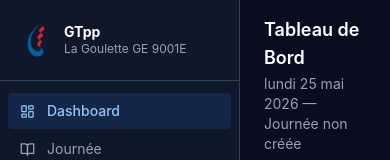
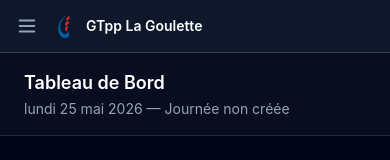
Before and after one commit to Karambenkraiem/GTPP, a React (Vite) app in the folder frontend/: page / in a window 390 px wide. Shown: the top 160 px of the page. Built offline with nearby package versions, Linux system fonts and the light colour scheme; no server answers; sample sign-in values are in the browser's storage.

Commit message:
feat: responsive mobile sidebar drawer with hamburger menu

```diff
--- a/frontend/src/components/Layout.tsx
+++ b/frontend/src/components/Layout.tsx
@@ -1,11 +1,46 @@
+import { useState } from 'react';
 import { Outlet } from 'react-router-dom';
+import { Menu } from 'lucide-react';
 import Sidebar from './Sidebar';
 
 export default function Layout() {
+  const [sidebarOpen, setSidebarOpen] = useState(false);
+
   return (
     <div className="flex bg-slate-950 min-h-screen text-slate-100">
-      <Sidebar />
-      <main className="flex-1 overflow-auto">
+      {/* Backdrop mobile */}
+      {sidebarOpen && (
+        <div
+          className="fixed inset-0 bg-black/60 z-20 md:hidden"
+          onClick={() => setSidebarOpen(false)}
+        />
+      )}
+
+      {/* Sidebar : fixé sur mobile, relatif sur desktop */}
+      <div
+        className={`fixed inset-y-0 left-0 z-30 md:relative md:flex-shrink-0 transition-transform duration-200 ease-in-out ${
+          sidebarOpen ? 'translate-x-0' : '-translate-x-full md:translate-x-0'
+        }`}
+      >
+        <Sidebar onClose={() => setSidebarOpen(false)} />
+      </div>
+
+      {/* Contenu principal */}
+      <main className="flex-1 overflow-auto min-w-0">
+        {/* Barre mobile */}
+        <div className="md:hidden flex items-center gap-3 px-4 py-3 bg-slate-900 border-b border-slate-700 sticky top-0 z-10 print:hidden">
+          <button
+            onClick={() => setSidebarOpen(true)}
+            className="text-slate-400 hover:text-white"
+            aria-label="Ouvrir le menu"
+          >
+            <Menu size={22} />
+          </button>
+          <div className="flex items-center gap-2">
+            <img src="/logo.png" alt="" className="w-7 h-7 object-contain" />
+            <span className="text-white font-semibold text-sm">GTpp La Goulette</span>
+          </div>
+        </div>
         <Outlet />
       </main>
     </div>
--- a/frontend/src/components/Sidebar.tsx
+++ b/frontend/src/components/Sidebar.tsx
@@ -27,12 +27,12 @@ const adminItems = [
   { to: '/admin/seuils', icon: Settings, label: 'Seuils d\'alerte' },
 ];
 
-export default function Sidebar() {
+export default function Sidebar({ onClose }: { onClose?: () => void }) {
   const { user, logout } = useAuth();
   const { theme, toggle } = useTheme();
 
   return (
-    <aside className="w-60 flex-shrink-0 bg-slate-900 border-r border-slate-700 flex flex-col h-screen sticky top-0 print:hidden">
+    <aside className="w-64 md:w-60 flex-shrink-0 bg-slate-900 border-r border-slate-700 flex flex-col h-screen sticky top-0 print:hidden">
       {/* Logo */}
       <div className="px-4 py-5 border-b border-slate-700">
         <div className="flex items-center gap-2">
@@ -52,6 +52,7 @@ export default function Sidebar() {
               key={to}
               to={to}
               end={to === '/'}
+              onClick={onClose}
               className={({ isActive }) =>
                 `flex items-center gap-3 px-3 py-2 rounded text-sm transition-colors ${
                   isActive
@@ -74,6 +75,7 @@ export default function Sidebar() {
                 <NavLink
                   key={to}
                   to={to}
+                  onClick={onClose}
                   className={({ isActive }) =>
                     `flex items-center gap-3 px-3 py-2 rounded text-sm transition-colors ${
                       isActive
```
